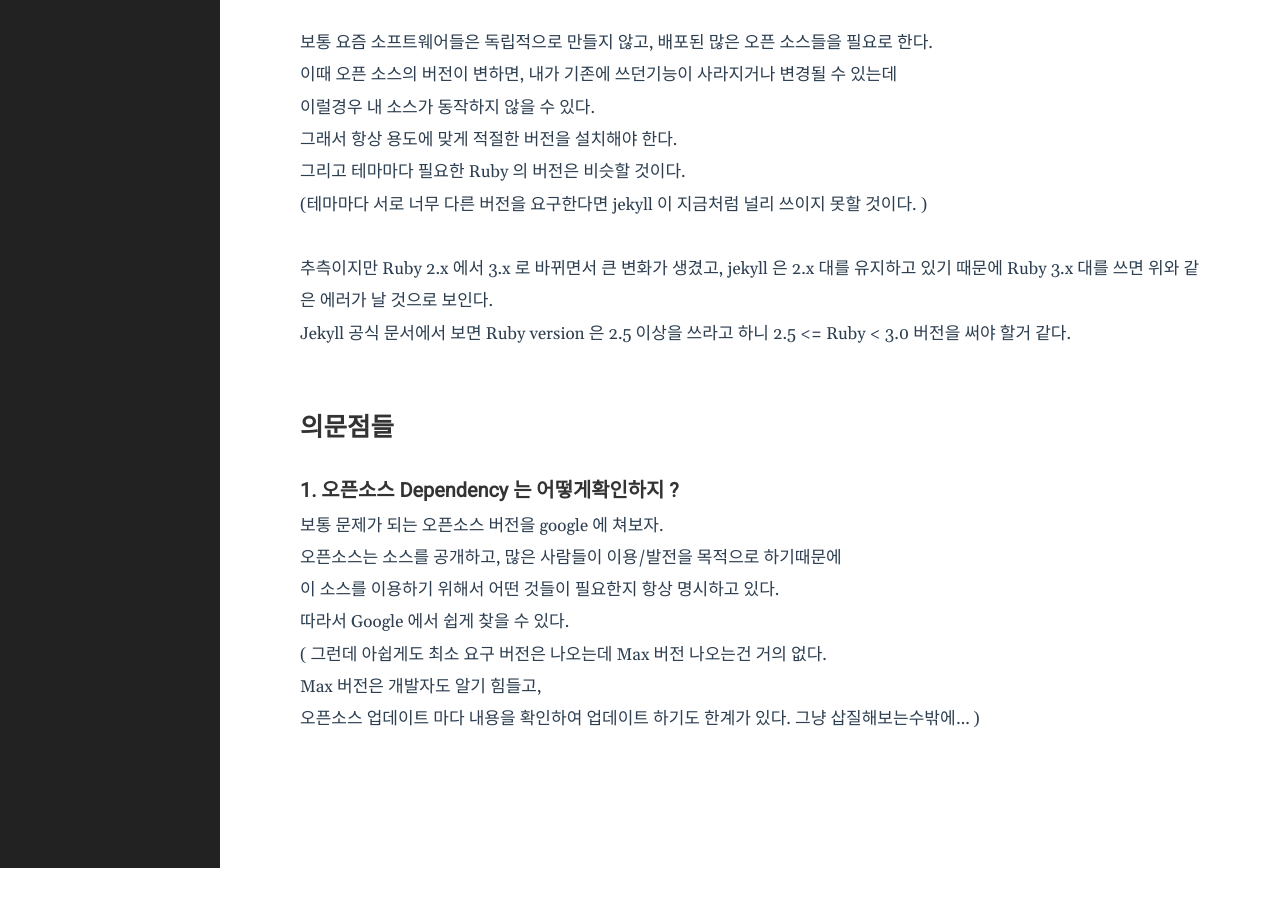
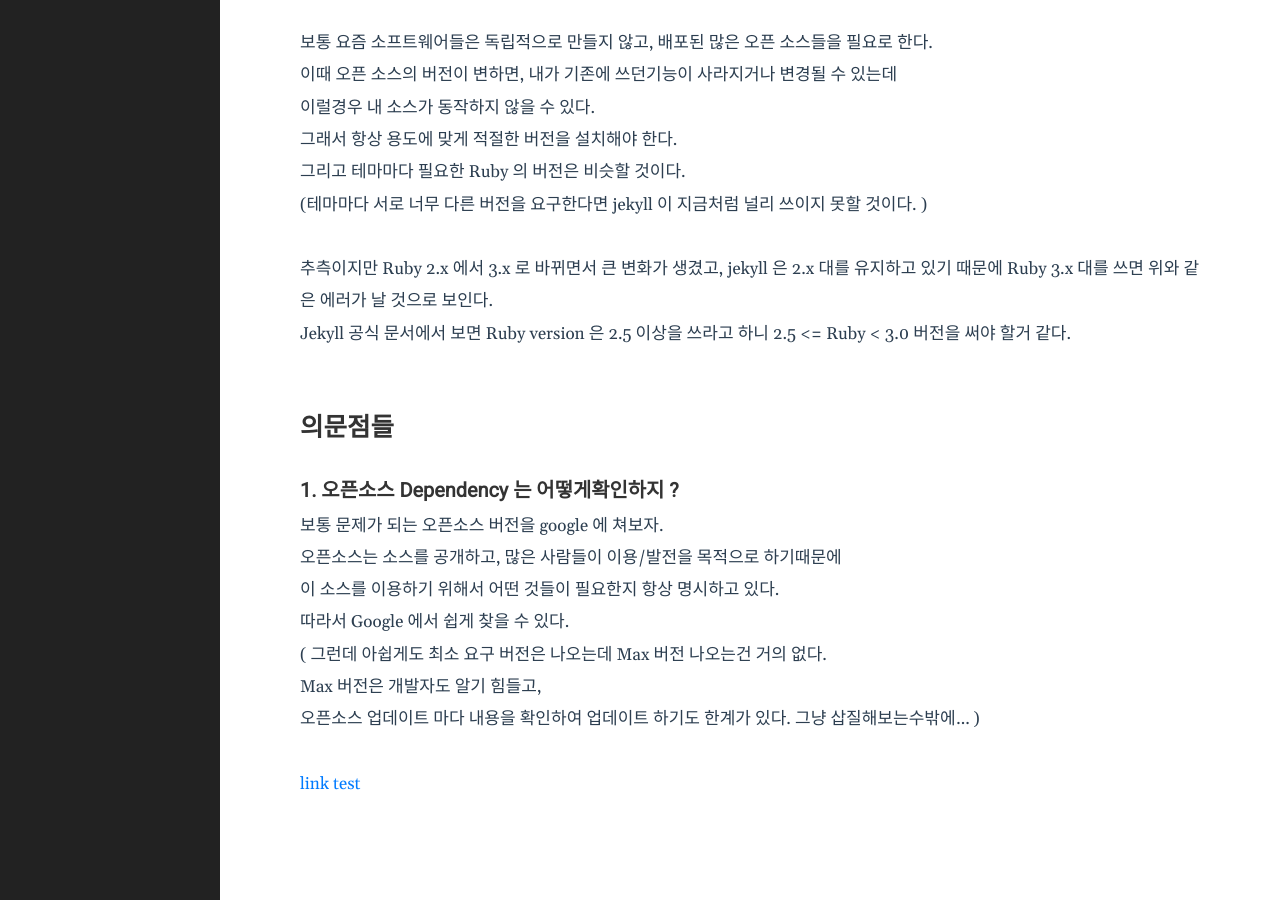
Before and after one commit to martinkang/martinkang.github.io, a Jekyll site: the page built from _posts/2021-12-23-install-lastest-ruby.markdown, in a window 1280 px wide and 900 px high, scrolled down 2306 px. Built offline with Jekyll 4.4.1, drawn with Linux system fonts in a browser that asks for light colours; before the commit the page ends 3174 px from its top, so only the background shows below that.

Commit message:
Update 2021-12-23-install-lastest-ruby.markdown

```diff
--- a/_posts/2021-12-23-install-lastest-ruby.markdown
+++ b/_posts/2021-12-23-install-lastest-ruby.markdown
@@ -68,4 +68,7 @@
 오픈소스 업데이트 마다 내용을 확인하여 업데이트 하기도 한계가 있다. 그냥 삽질해보는수밖에... )
 <br>
 
+[link test][j-link]
+
+[j-link]: ./2021-12-20-blog-start-jekyll.markdown
 [jekyll-link]: /git-blog/2021/12/20/blog-start-jekyll.html
```
